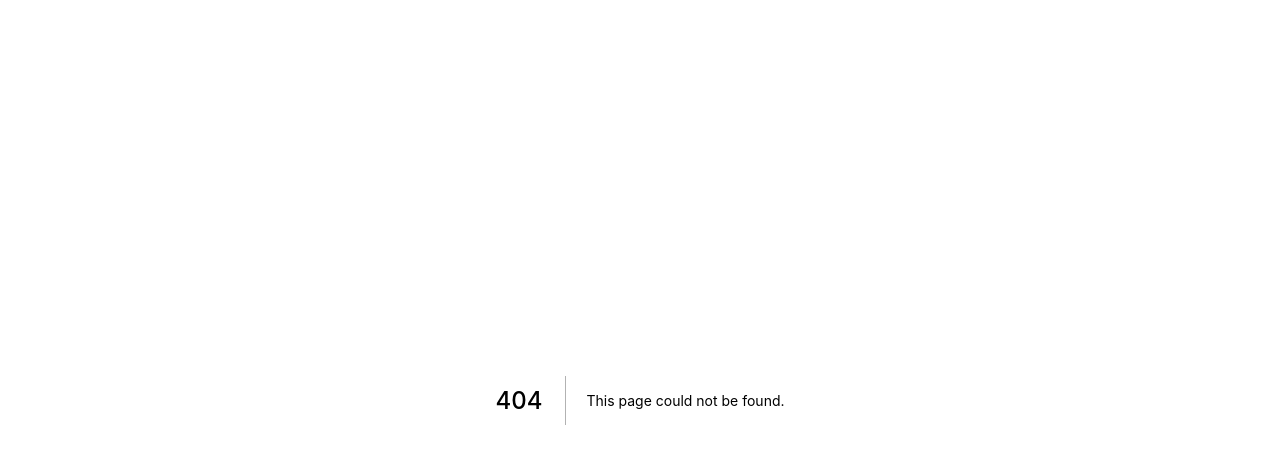
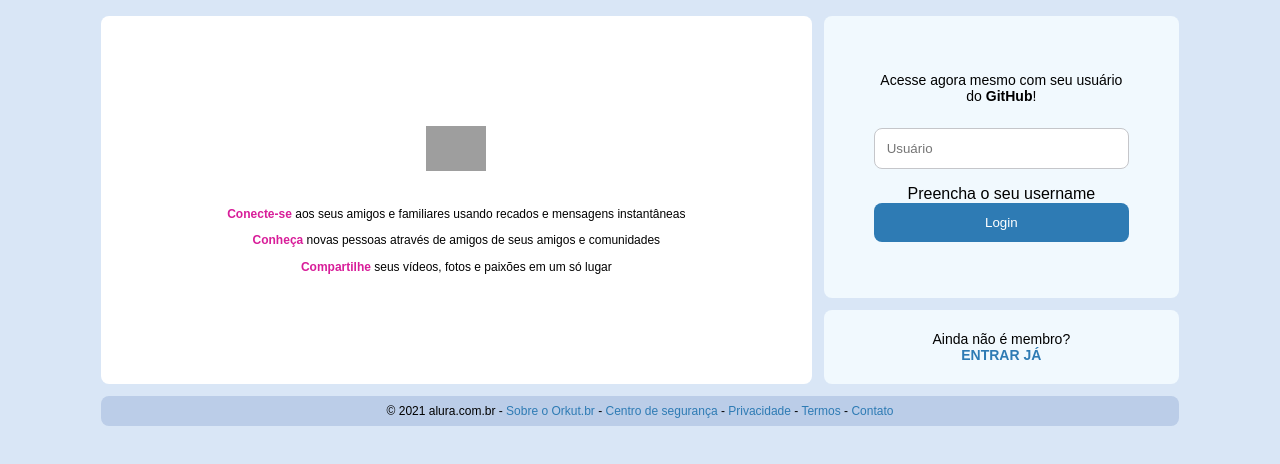
Before and after one commit to joaobispo2077/orkut-clone, a Next.js app: page /login in a window 1280 px wide. Before the commit this address had no page. Shown: the top 464 px of the page. Built offline with nearby package versions, Linux system fonts and the light colour scheme; grey boxes are pictures that could not be loaded.

Commit message:
feat: add login with nookies and jwt

```diff
--- a/package.json
+++ b/package.json
@@ -8,7 +8,9 @@
   },
   "dependencies": {
     "datocms-client": "^3.4.11",
+    "jsonwebtoken": "^8.5.1",
     "next": "latest",
+    "nookies": "^2.5.2",
     "react": "^17.0.2",
     "react-dom": "^17.0.2",
     "react-is": "^17.0.2",
--- /dev/null
+++ b/src/pages/login.js
@@ -0,0 +1,79 @@
+import React from 'react';
+
+import nookies from 'nookies';
+
+import { useRouter } from 'next/router';
+
+export default function Login() {
+  const router = useRouter();
+
+  const [githubUsername, setGithubUsername] = React.useState('');
+
+  const handleLogin = async (e) => {
+    e.preventDefault();
+    alert(githubUsername);
+
+    const response = await fetch('https://alurakut.vercel.app/api/login', {
+      method: 'POST',
+      headers: {
+        'Content-Type': 'application/json'
+      },
+      body: JSON.stringify({ githubUser: githubUsername })
+    });
+
+    const data = await response.json();
+
+    const { token } = data;
+
+    nookies.set(null, 'USER_TOKEN', token, {
+      path: '/',
+      maxAge: 86400,
+    });
+
+    router.push('/', {});
+  }
+
+  return (
+    <main style={{ display: 'flex', flex: 1, alignItems: 'center', justifyContent: 'center' }}>
+      <div className="loginScreen">
+        <section className="logoArea">
+          <img src="https://alurakut.vercel.app/logo.svg" />
+
+          <p><strong>Conecte-se</strong> aos seus amigos e familiares usando recados e mensagens instantâneas</p>
+          <p><strong>Conheça</strong> novas pessoas através de amigos de seus amigos e comunidades</p>
+          <p><strong>Compartilhe</strong> seus vídeos, fotos e paixões em um só lugar</p>
+        </section>
+
+        <section className="formArea">
+          <form className="box" onSubmit={handleLogin}>
+            <p>
+              Acesse agora mesmo com seu usuário do <strong>GitHub</strong>!
+            </p>
+            <input onChange={(e) => setGithubUsername(e.target.value)} placeholder="Usuário" value={githubUsername} />
+            {githubUsername.length === 0 ? 'Preencha o seu username' : ''}
+            <button type="submit">
+              Login
+            </button>
+          </form>
+
+          <footer className="box">
+            <p>
+              Ainda não é membro? <br />
+              <a href="/login">
+                <strong>
+                  ENTRAR JÁ
+                </strong>
+              </a>
+            </p>
+          </footer>
+        </section>
+
+        <footer className="footerArea">
+          <p>
+            © 2021 alura.com.br - <a href="/">Sobre o Orkut.br</a> - <a href="/">Centro de segurança</a> - <a href="/">Privacidade</a> - <a href="/">Termos</a> - <a href="/">Contato</a>
+          </p>
+        </footer>
+      </div>
+    </main>
+  )
+}
```
Also changed, not shown: 1 other file (tests, documents, lock files or other folders).
